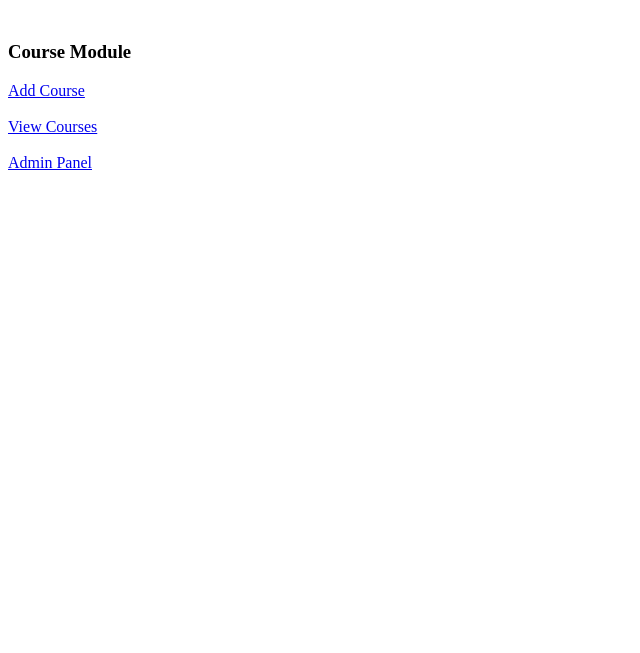
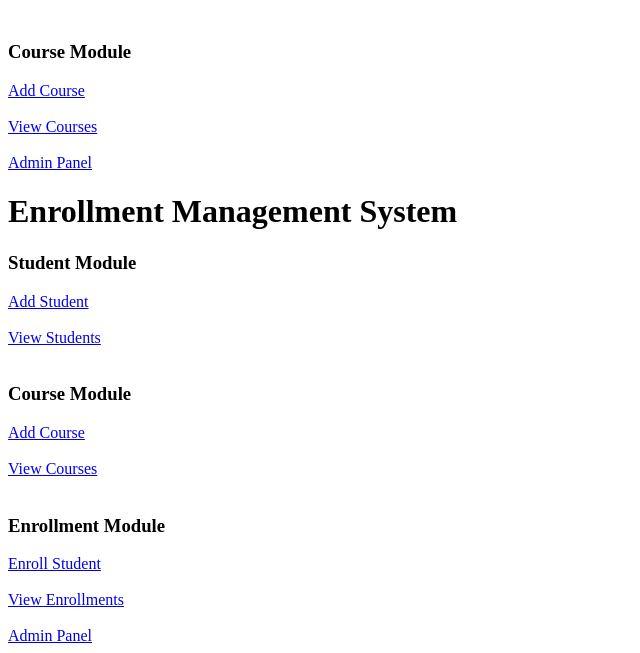
Before and after one commit to elangosakthivel-124/Enrollment-Management, a Django app: template templates/home.html in a window 1280 px wide. Shown: the part 358-1011 px from the top of the page, without its empty margins (0-640 px from the left). Before the commit the page ends 528 px from the top, so only its background shows below. Run offline with Django 4.2, Linux system fonts and the light colour scheme; the template is opened without the code that fills it, so the values that code supplies are empty.

Commit message:
Add enrollment and course management links to home page

```diff
--- a/templates/home.html
+++ b/templates/home.html
@@ -39,3 +39,33 @@
 <br><br>
 
 <a href="/admin/">Admin Panel</a>
+<h1>Enrollment Management System</h1>
+
+<h3>Student Module</h3>
+
+<a href="/add-student/">Add Student</a>
+<br><br>
+
+<a href="/students/">View Students</a>
+
+<br><br>
+
+<h3>Course Module</h3>
+
+<a href="/add-course/">Add Course</a>
+<br><br>
+
+<a href="/courses/">View Courses</a>
+
+<br><br>
+
+<h3>Enrollment Module</h3>
+
+<a href="/enroll/">Enroll Student</a>
+<br><br>
+
+<a href="/enrollments/">View Enrollments</a>
+
+<br><br>
+
+<a href="/admin/">Admin Panel</a>
```
